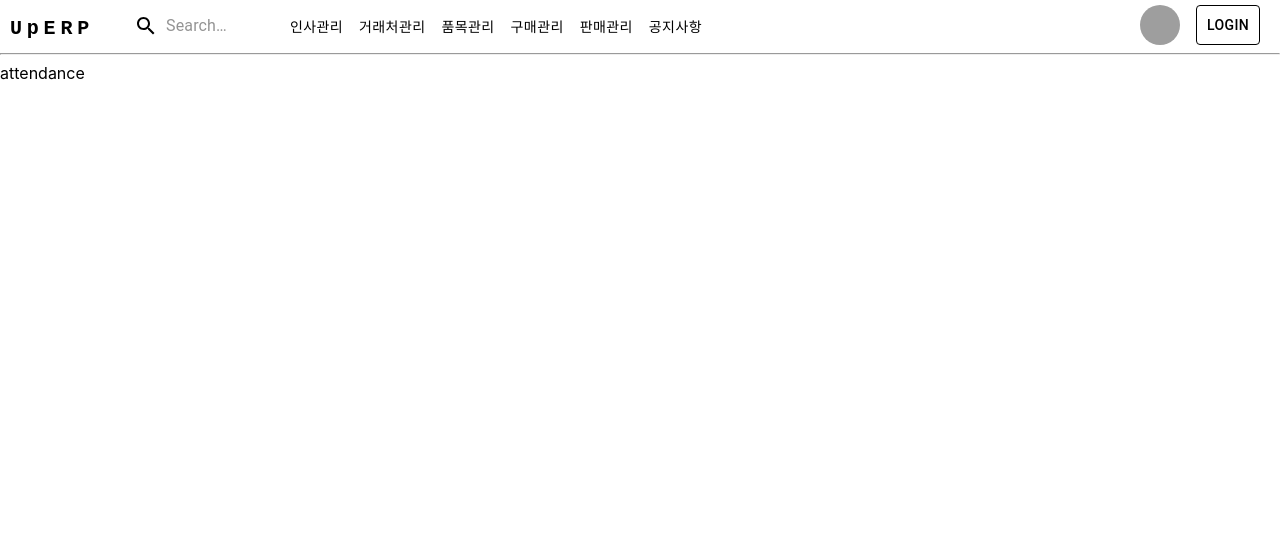
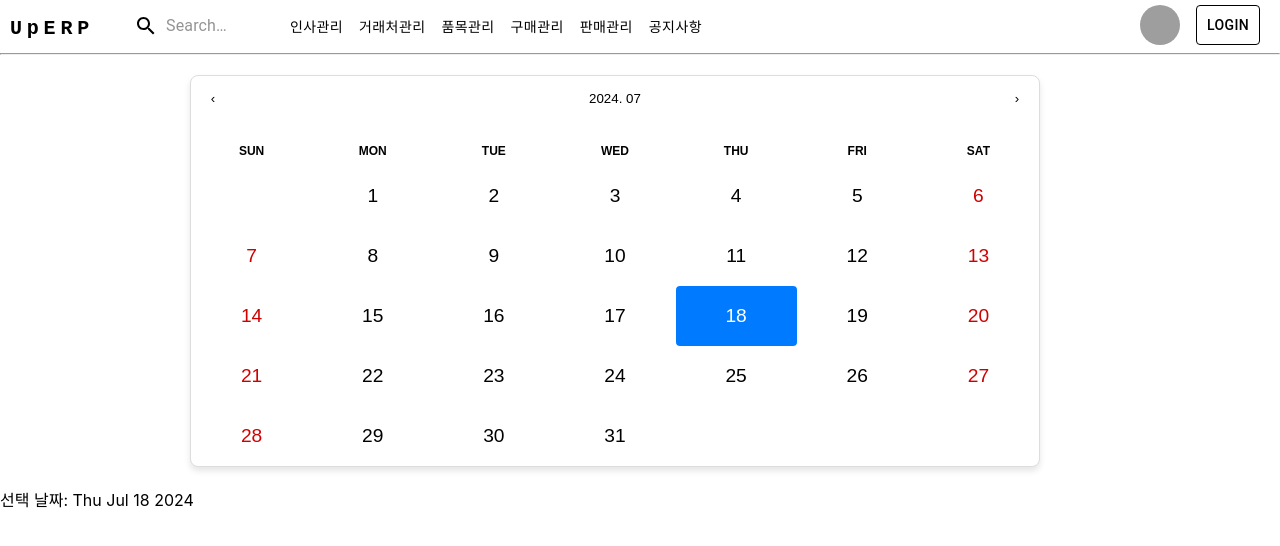
Before and after one commit to whkim98/UpErp, a React (Create React App) app in the folder frontend/: page /attendance in a window 1280 px wide. Shown: the top 546 px of the page. Built offline with nearby package versions, Linux system fonts and the light colour scheme; no server answers; grey boxes are pictures that could not be loaded.

Commit message:
attendance

```diff
--- a/frontend/src/components/Employee/Attendance.js
+++ b/frontend/src/components/Employee/Attendance.js
@@ -1,11 +1,53 @@
-import React from 'react';
+import moment from 'moment';
+import React, { useState } from 'react';
+import Calendar from 'react-calendar';
+import 'react-calendar/dist/Calendar.css'; // 기본 스타일 import
+import styled from 'styled-components'; // styled-components를 사용하는 경우
+import '../../CustomCalendar.css'; // 커스터마이즈된 CSS import
+
+// StyledCalendarWrapper와 StyledCalendar 정의
+const StyledCalendarWrapper = styled.div`
+  display: flex;
+  justify-content: center;
+  align-items: center;
+  margin: 20px;
+  line-height: 5rem; /* 숫자의 위아래 간격 조정 */
+`;
+
+const StyledCalendar = styled(Calendar)`
+  border: 1px solid #ddd;
+  border-radius: 8px;
+  box-shadow: 0 4px 6px rgba(0, 0, 0, 0.1);
+  width: 850px;
+  margin-right: 50px;
+`;
 
 const Attendance = () => {
-    return (
-        <div>
-            attendance
-        </div>
-    );
+  const [date, setDate] = useState(new Date());
+
+  const handleDateChange = (newDate) => {
+    setDate(newDate);
+  };
+
+  return (
+    <div>
+      <StyledCalendarWrapper>
+        <StyledCalendar
+          value={date}
+          onChange={handleDateChange}
+          formatDay={(locale, date) => moment(date).format("D")} // 일 제거 숫자만 보이게
+          formatYear={(locale, date) => moment(date).format("YYYY")} // 네비게이션 눌렀을때 숫자 년도만 보이게
+          formatMonthYear={(locale, date) => moment(date).format("YYYY. MM")} // 네비게이션에서 2023. 12 이렇게 보이도록 설정
+          calendarType="gregory" // 일요일 부터 시작
+          showNeighboringMonth={false} // 전달, 다음달 날짜 숨기기
+          next2Label={null} // +1년 & +10년 이동 버튼 숨기기
+          prev2Label={null} // -1년 & -10년 이동 버튼 숨기기
+          minDetail="year" // 10년단위 년도 숨기기
+        />
+      </StyledCalendarWrapper>
+      <p>선택 날짜: {date.toDateString()}</p>
+    </div>
+  );
 };
 
 export default Attendance;
```
